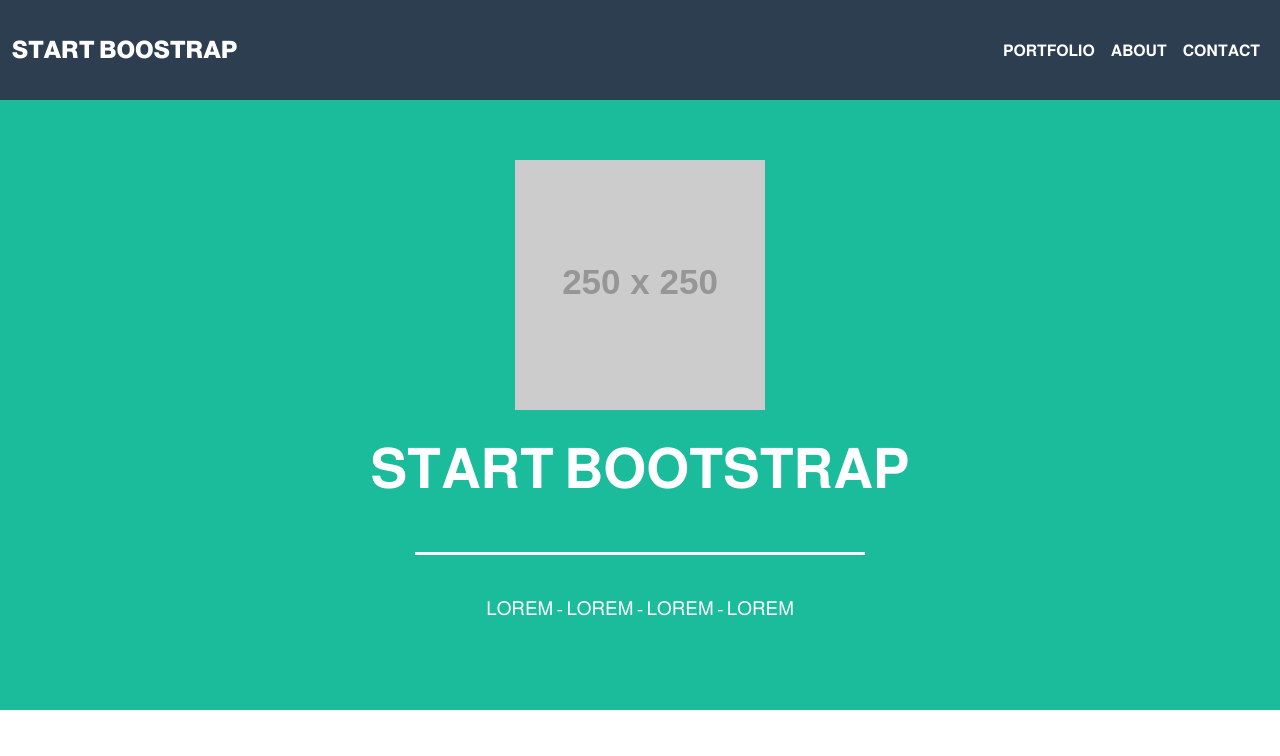
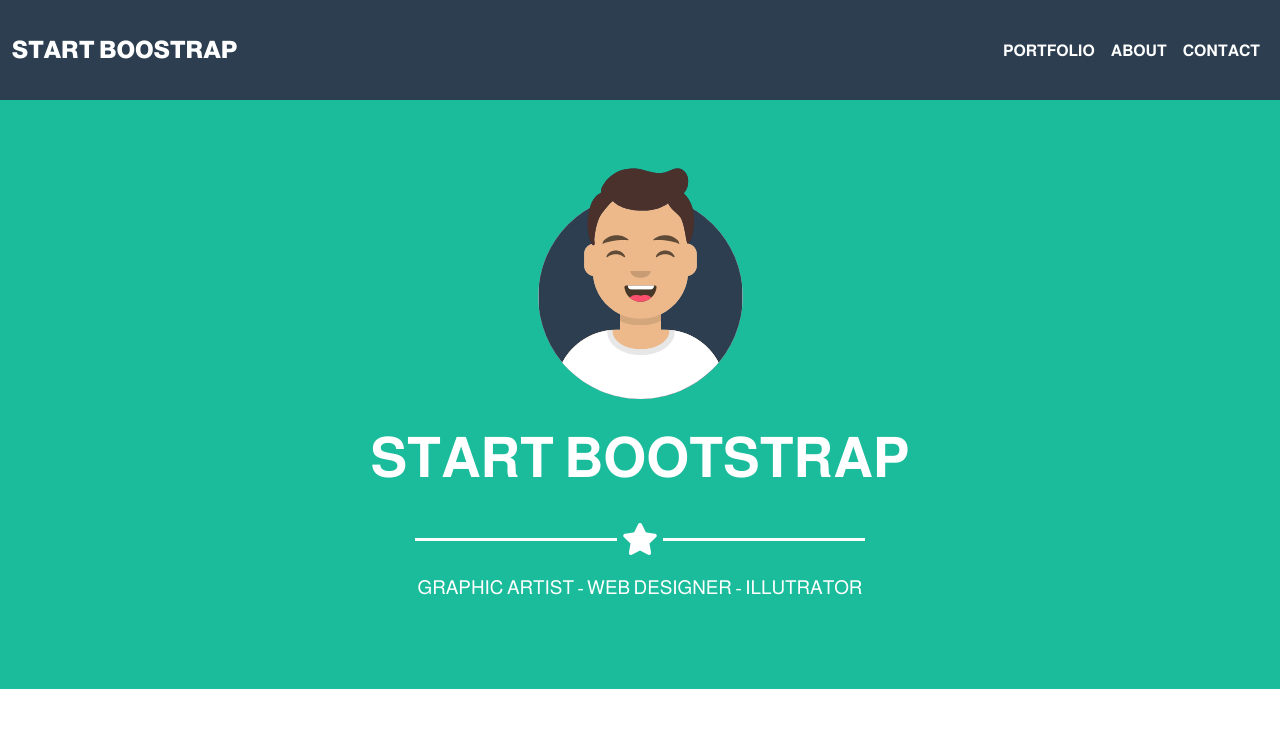
Before and after one commit to catanielena/html-css-bootstrap-freelancer, a plain HTML site: page index.html in a window 1280 px wide. Shown: the top 756 px of the page. Drawn offline with nearby package versions, Linux system fonts and the light colour scheme; placeholder pictures from the web are drawn by us.

Commit message:
Fix: navbar Add: hero

```diff
--- a/css/style.css
+++ b/css/style.css
@@ -111,7 +111,8 @@ header{
 
 .nav-link {
     font-weight: 700;
-    line-height:initial;
+    line-height: initial;
+    vertical-align: middle;
 }
 
 .navbar-dark .navbar-toggler {
@@ -157,14 +158,37 @@ section .col__img{
     margin-bottom: 25px;
 }
 
+
+#hero .col__img {
+    width: 225px;
+    margin: 0 auto 25px;
+}
+
+.col__img img {
+    width: 100%;
+}
+
+.divisor {
+    margin: 25px auto 10px;
+    vertical-align: middle;
+}
+
+.divisor--small {
+    width: 115px;
+}
+
+.divisor--large {
+    width: 200px;
+}
+
+.star {
+    font-size: 2rem;
+    margin: 0 5px;
+}
+
 .line {
     height: 3px;
-    width: 200px;
-    margin: 50px auto 40px;
-}
-
-.line--width--small {
-    width: 115px;
+    flex-grow: 1;
 }
 
 .line--bg--white {
@@ -235,11 +259,11 @@ section .col__img{
         font-size: 1.5rem;
     }
 
-    .line {
+    .divisor--large {
         width: 350px;
     }
 
-    .line--width--small {
+    .divisor--small {
         width: 250px;
     }
 
@@ -249,11 +273,11 @@ section .col__img{
 @media screen and (min-width: 768px) {
         /* hero */
 
-        .line {
+        .divisor--large {
             width: 450px;
         }
 
-        .line--width--small {
+        .divisor--small {
             width: 375px;
         }
 
--- a/index.html
+++ b/index.html
@@ -22,14 +22,14 @@
 
         <!-- header -->
         <header class="bg_blue">
-            <nav class="navbar navbar-expand-lg navbar-dark">
+            <nav class="navbar navbar-expand-md navbar-dark">
                 <div class="container-fluid bg_blue">
                   <a class="navbar-brand uppercase" href="#">start boostrap</a>
                   <button class="navbar-toggler" type="button" data-bs-toggle="collapse" data-bs-target="#navbarSupportedContent" aria-controls="navbarSupportedContent" aria-expanded="false" aria-label="Toggle navigation">
                     <span class="navbar-toggler-icon"></span>
                   </button>
                   <div class="collapse navbar-collapse justify-content-end" id="navbarSupportedContent">
-                    <ul class="navbar-nav mb-2 mb-lg-0">
+                    <ul class="navbar-nav">
                       <li class="nav-item">
                         <a class="nav-link" href="#">portfolio</a>
                       </li>
@@ -93,13 +93,19 @@
             <section  class="bg_teal" id="hero">
                 <div class="container-sm">
                     <div class="row">
-                        <div class="col text-center ">
+                        <div class="col text-center">
                             <div class="col__img">
-                                <img src="https://via.placeholder.com/250" alt="">
+                                <img src="img/avatar.svg" alt="avatar">
                             </div>
                             <h1>start bootstrap</h1>
-                            <div class="line line--bg--white"></div>
-                            <p class="uppercase col__subtitle">lorem - lorem - lorem - lorem</p>
+                            <div class="divisor divisor--large d-flex align-items-center">
+                                <div class="line line--bg--white"></div>
+                                <div class="star">
+                                    <i class="fas fa-star"></i>
+                                </div>
+                                <div class="line line--bg--white"></div>
+                            </div>
+                            <p class="uppercase col__subtitle">graphic artist - web designer - illutrator</p>
                         </div>
                     </div>
                 </div>
```
Also changed, not shown: img/avatar.svg (added).
